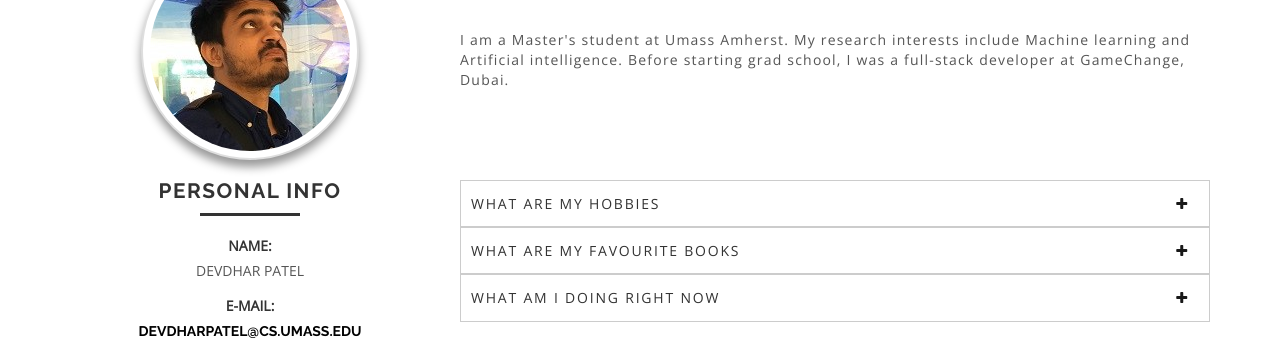
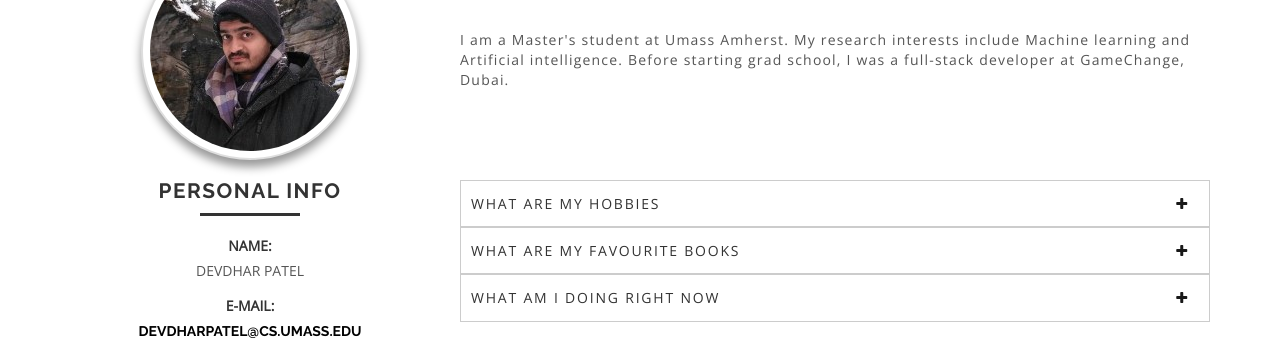
Before and after one commit to dee0512/dee0512.github.io, a plain HTML site: page index.html in a window 1280 px wide. Shown: the part 938-1298 px from the top of the page. Drawn offline with nearby package versions, Linux system fonts and the light colour scheme; some packages are replaced by stand-ins of ours.

Commit message:
Update profile pic

```diff
--- a/index.html
+++ b/index.html
@@ -93,13 +93,13 @@
 				<div class="row">
 					<!-- Profile Pic -->
 					<div class="my-pic center col-sm-4 col-xs-12 wow fadeInUp" data-wow-duration="0.5s" data-wow-offset="200">
-						<img src="img/IMG_2200.jpg" alt="my profile">
+						<img src="img/me2.jpeg" alt="my profile">
 					</div>
 					<div class="introduction col-sm-8 col-xs-12 wow fadeInUp" data-wow-duration="0.5s" data-wow-offset="200">
 						<h2 class="h2">Devdhar Patel</h2>
 						<div class="heading-line"></div>
 <!--						<p class="introduce">talented web designer / developer</p>-->
-						<p class="intro">I am a Master's student at Umass Amherst. My research interests include Machine learning and Artificial intelligence. Before starting grad school, I was a full-stack developer at GameChange, Dubai.   </p>
+						<p class="intro">I am a Master's student at Umass Amherst. My research interests include Machine learning and Artificial intelligence. Before starting grad school, I was a full-stack developer at GameChange, Dubai. </p>
 					</div>
 				</div>
 				<div class="row">
```
Also changed, not shown: img/IMG_2034.jpg (deleted), img/IMG_2200.jpg (deleted), img/IMG_2460.JPG (deleted), img/WhatsApp Image 2018-03-19 at 2.26.47 AM.jpeg (added), img/me.jpeg (added), img/me2.jpeg (added).
